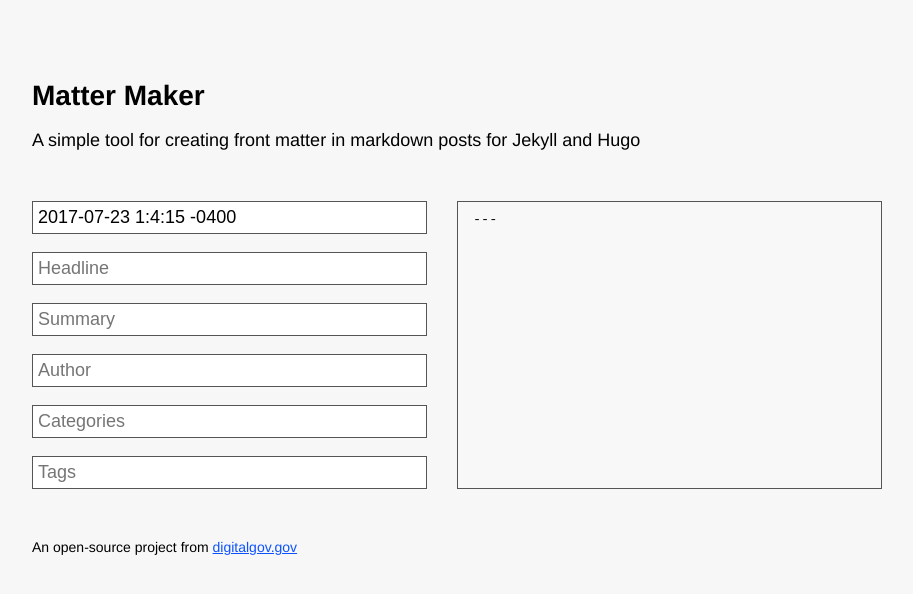
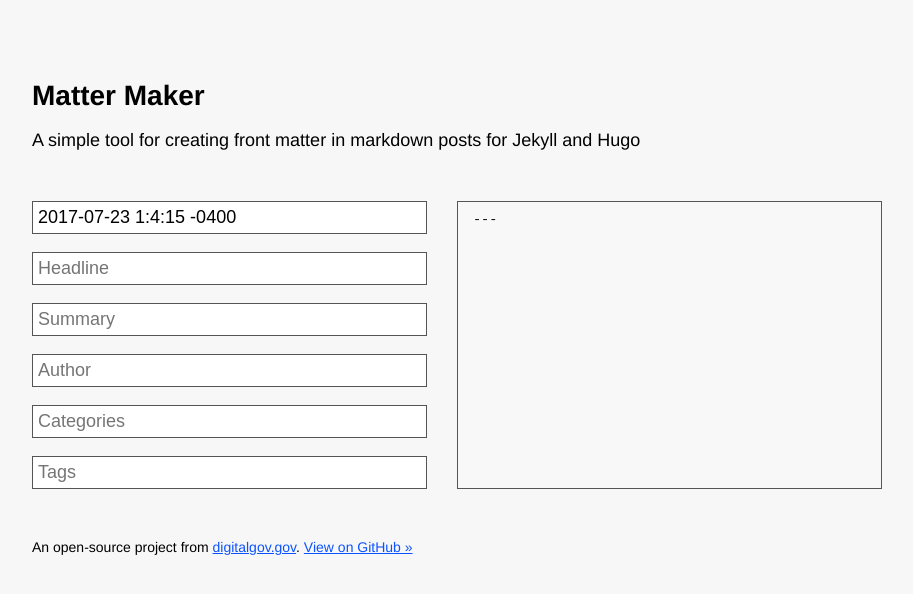
Before and after one commit to GSA/front-matter-editor, a plain HTML site: page index.html in a window 1280 px wide. Shown: the whole page, without its empty margins (183-1096 px from the left). Drawn offline with nearby package versions, Linux system fonts and the light colour scheme.

Commit message:
adding in GitHub link

```diff
--- a/index.html
+++ b/index.html
@@ -36,7 +36,7 @@
       <pre id="post-matter">---</pre>
     </div>
 
-    <p class="footer">An open-source project from <a href="http://digitalgov.gov" title="Digitalgov.gov">digitalgov.gov</a></p>
+    <p class="footer">An open-source project from <a href="http://digitalgov.gov" title="Digitalgov.gov">digitalgov.gov</a>. <a href="https://github.com/GSA/matter-maker" title="View on GitHub">View on GitHub »</a></p>
 
   </div>
 </body>
```
